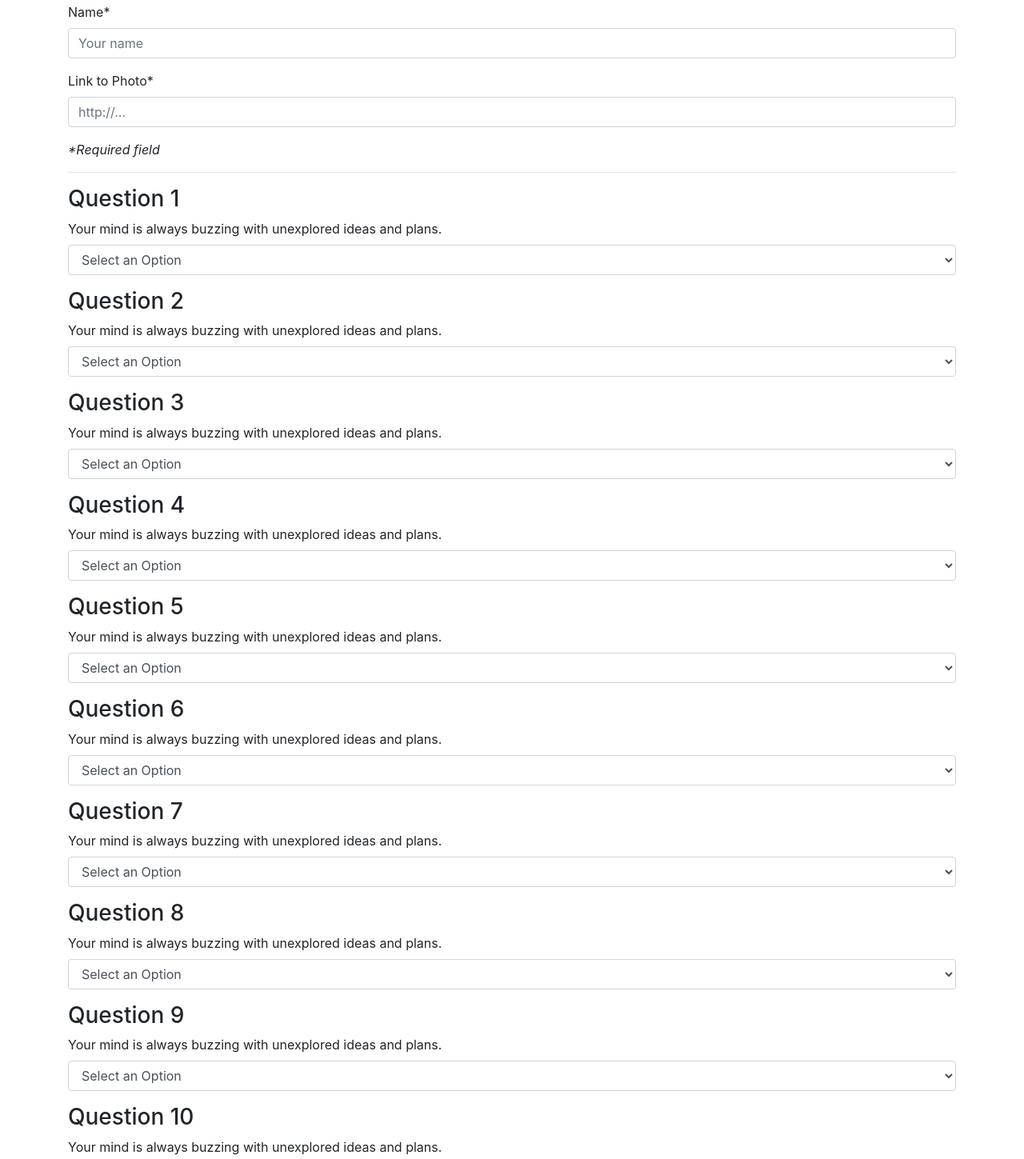
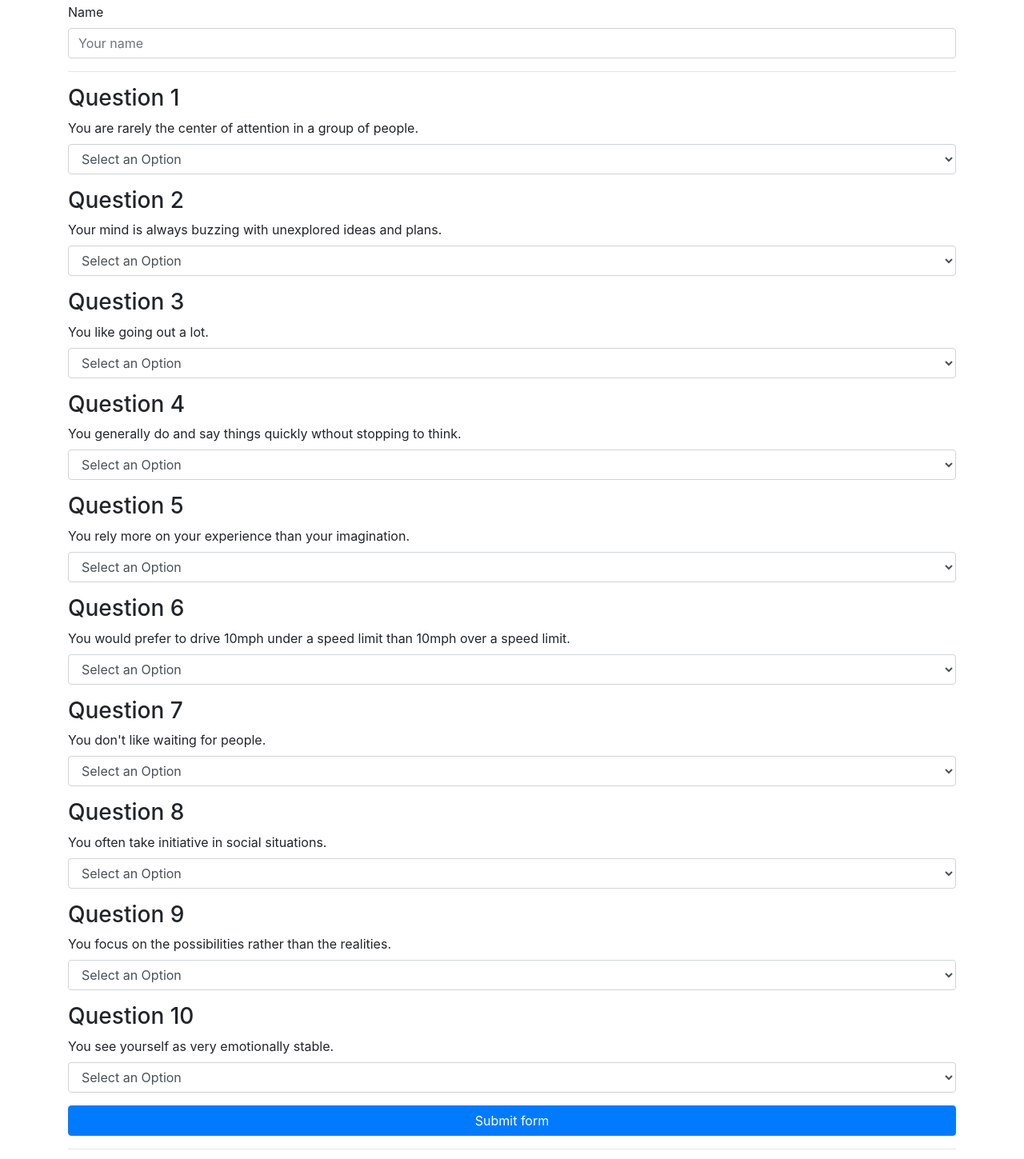
Before and after one commit to tunkytime/FriendFinder, a website: page public/survey.html in a window 1280 px wide. Shown: the part 126-1575 px from the top of the page at 80% size. Drawn offline with nearby package versions, Linux system fonts and the light colour scheme.

Commit message:
finished

```diff
--- a/public/survey.html
+++ b/public/survey.html
@@ -32,19 +32,13 @@
             <div class="col-sm">
                 <form id="form">
                     <div class="form-group">
-                        <label for="name">Name*</label>
+                        <label for="name">Name</label>
                         <input type="text" class="form-control" id="nameInput" placeholder="Your name" />
                     </div>
-                    <div class="form-group">
-                        <label for="photo">Link to Photo*</label>
-                        <input type="text" class="form-control" id="photoInput" placeholder="http://..." />
-                    </div>
-                    <em>*Required field</em>
                     <hr />
                     <div class="form-group">
                         <h3>Question 1</h3>
-                        <label for="q1">Your mind is always buzzing with unexplored ideas and
-                            plans.</label>
+                        <label for="q1">You are rarely the center of attention in a group of people.</label>
                         <select class="form-control" id="q1">
                             <option selected>Select an Option</option>
                             <option>1</option>
@@ -69,8 +63,7 @@
                     </div>
                     <div class="form-group">
                         <h3>Question 3</h3>
-                        <label for="q3">Your mind is always buzzing with unexplored ideas and
-                            plans.</label>
+                        <label for="q3">You like going out a lot.</label>
                         <select class="form-control" id="q3">
                             <option selected>Select an Option</option>
                             <option>1</option>
@@ -82,8 +75,7 @@
                     </div>
                     <div class="form-group">
                         <h3>Question 4</h3>
-                        <label for="q4">Your mind is always buzzing with unexplored ideas and
-                            plans.</label>
+                        <label for="q4">You generally do and say things quickly wthout stopping to think.</label>
                         <select class="form-control" id="q4">
                             <option selected>Select an Option</option>
                             <option>1</option>
@@ -95,8 +87,7 @@
                     </div>
                     <div class="form-group">
                         <h3>Question 5</h3>
-                        <label for="q5">Your mind is always buzzing with unexplored ideas and
-                            plans.</label>
+                        <label for="q5">You rely more on your experience than your imagination.</label>
                         <select class="form-control" id="q5">
                             <option selected>Select an Option</option>
                             <option>1</option>
@@ -108,8 +99,8 @@
                     </div>
                     <div class="form-group">
                         <h3>Question 6</h3>
-                        <label for="q6">Your mind is always buzzing with unexplored ideas and
-                            plans.</label>
+                        <label for="q6">You would prefer to drive 10mph under a speed limit than 10mph over a speed
+                            limit.</label>
                         <select class="form-control" id="q6">
                             <option selected>Select an Option</option>
                             <option>1</option>
@@ -121,8 +112,7 @@
                     </div>
                     <div class="form-group">
                         <h3>Question 7</h3>
-                        <label for="q7">Your mind is always buzzing with unexplored ideas and
-                            plans.</label>
+                        <label for="q7">You don't like waiting for people.</label>
                         <select class="form-control" id="q7">
                             <option selected>Select an Option</option>
                             <option>1</option>
@@ -134,8 +124,8 @@
                     </div>
                     <div class="form-group">
                         <h3>Question 8</h3>
-                        <label for="q8">Your mind is always buzzing with unexplored ideas and
-                            plans.</label>
+                        <label for="q8">You often take initiative in social situations.
+                        </label>
                         <select class="form-control" id="q8">
                             <option selected>Select an Option</option>
                             <option>1</option>
@@ -147,8 +137,7 @@
                     </div>
                     <div class="form-group">
                         <h3>Question 9</h3>
-                        <label for="q9">Your mind is always buzzing with unexplored ideas and
-                            plans.</label>
+                        <label for="q9">You focus on the possibilities rather than the realities.</label>
                         <select class="form-control" id="q9">
                             <option selected>Select an Option</option>
                             <option>1</option>
@@ -160,8 +149,7 @@
                     </div>
                     <div class="form-group">
                         <h3>Question 10</h3>
-                        <label for="q10">Your mind is always buzzing with unexplored ideas and
-                            plans.</label>
+                        <label for="q10">You see yourself as very emotionally stable.</label>
                         <select class="form-control" id="q10">
                             <option selected>Select an Option</option>
                             <option>1</option>
@@ -273,11 +261,11 @@
                     temp = arr[i];
                     if (temp.sum < lowest) lowest = temp;
                     if (temp.sum > highest) highest = temp;
-                }
+                };
                 $(".modal-body").html(`
                 <p>${lowest.name}</p>
                 <img src="${lowest.photo}">`)
-            }
+            };
         });
     </script>
 </body>
```
Also changed, not shown: app/data/female-profile.png (deleted), app/data/male-profile.jpg (deleted), 1 other file.
